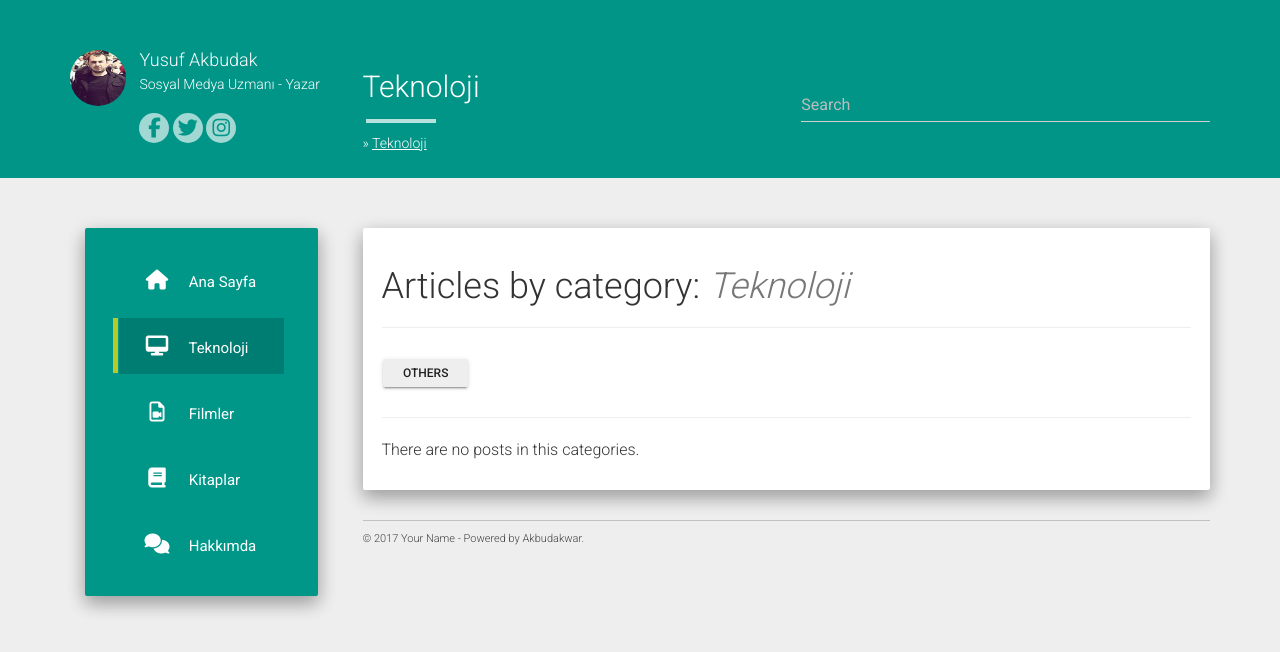
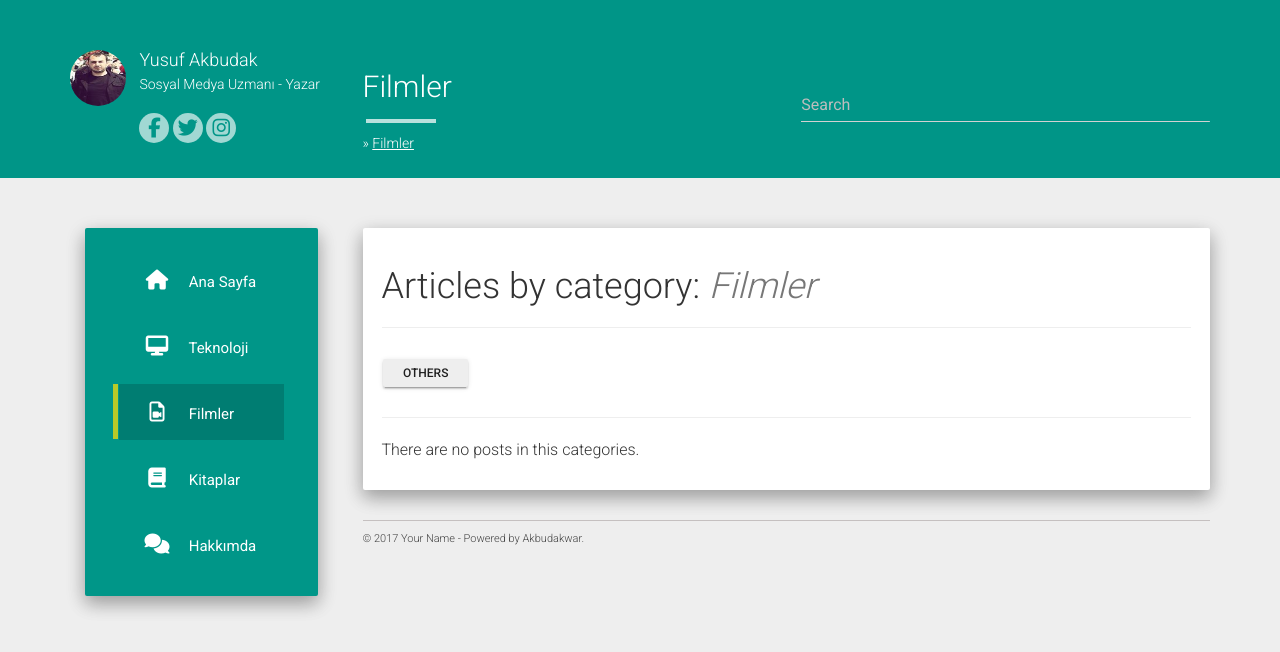
Before and after one commit to yusufakbudak/yusufakbudak.github.io, a Jekyll site: the page built from category/jekyll.md, in a window 1280 px wide. Shown: the top 652 px of the page. Built offline with Jekyll 4.4.1, drawn with Linux system fonts in a browser that asks for light colours; nearby versions of some CDN libraries.

Commit message:
Update jekyll.md

```diff
--- a/category/jekyll.md
+++ b/category/jekyll.md
@@ -1,8 +1,8 @@
 ---
 layout: posts_by_category
-categories: Teknoloji
-title: Teknoloji
-permalink: /category/Teknoloji
+categories: Filmler
+title: Filmler
+permalink: /category/Filmler
 ---
 
 
```
